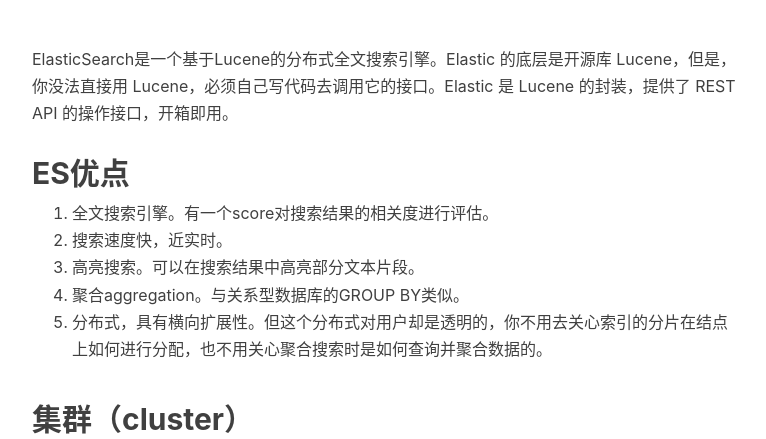
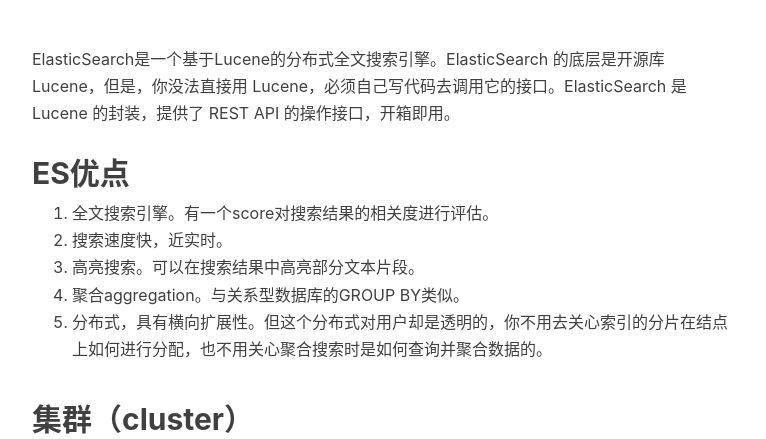
Before and after one commit to kanonjz/kanonjz.github.io, a Jekyll site: the page built from _posts/2018-03-09-understanding-of-es.md, in a window 1280 px wide and 900 px high, cut to the strip 461-900 px from the top of the window. Shown: the whole strip, without its empty margins (233-999 px from the left). Built offline with Jekyll 4.4.1, drawn with Linux system fonts in a browser that asks for light colours; nearby versions of some CDN libraries; comment, search, counter and statistics services are not loaded.

Commit message:
Update 2018-03-09-understanding-of-es.md

```diff
--- a/_posts/2018-03-09-understanding-of-es.md
+++ b/_posts/2018-03-09-understanding-of-es.md
@@ -8,7 +8,7 @@
 tags:
 - ES
 ---
-ElasticSearch是一个基于Lucene的分布式全文搜索引擎。Elastic 的底层是开源库 Lucene，但是，你没法直接用 Lucene，必须自己写代码去调用它的接口。Elastic 是 Lucene 的封装，提供了 REST API 的操作接口，开箱即用。
+ElasticSearch是一个基于Lucene的分布式全文搜索引擎。ElasticSearch 的底层是开源库 Lucene，但是，你没法直接用 Lucene，必须自己写代码去调用它的接口。ElasticSearch 是 Lucene 的封装，提供了 REST API 的操作接口，开箱即用。
 
 ## ES优点
 1. 全文搜索引擎。有一个score对搜索结果的相关度进行评估。
```
